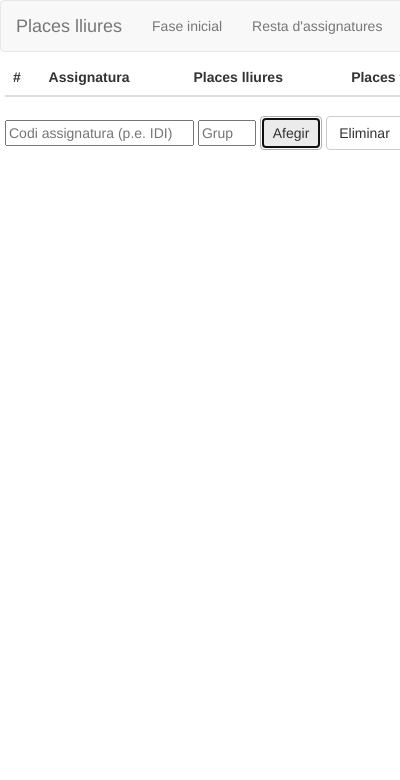
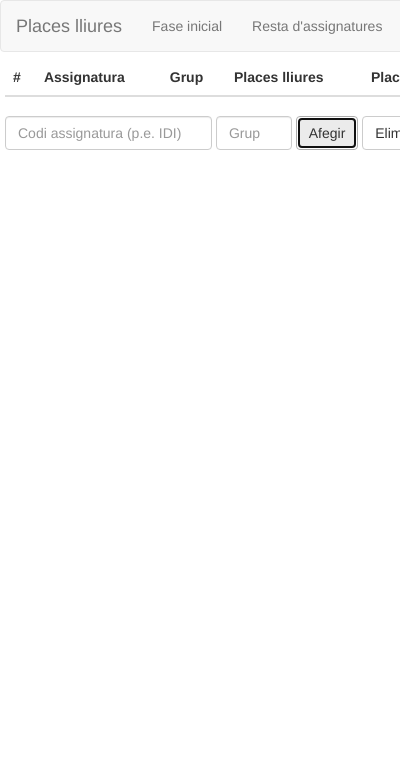
Before and after one commit to rgascons/MatriculaFIB, a browser extension: page popup.html in a window 400 px wide. Both pictures are taken after a click on the button "Afegir". Shown: the top 780 px of the page. Drawn offline with nearby package versions, Linux system fonts and the light colour scheme.

Commit message:
Grup input field and some other tweaks

```diff
--- a/js/popup.js
+++ b/js/popup.js
@@ -8,34 +8,57 @@ $(document).ready(function(){
      	return false;
    	});
    	var i=0;
+
    	var addNewRow = (function() {
    		var inputVal = $("#inputAssig").val().toUpperCase();
-   		if (inputVal.length > 0) {
+   		var grupVal = $("#inputGrup").val();
+   		if (inputVal.length <= 0) {
+   			toastr.options = {
+   				"newestOnTop": true,
+   				"positionClass": "toast-bottom-center"
+   			}
+      		toastr.error("El camp d'entrada està buit");
+      		return false;
+   		} else if (grupVal < 20 || grupVal > 99) {
+   			toastr.options = {
+   				"newestOnTop": true,
+   				"positionClass": "toast-bottom-center"
+   			}
+      		toastr.error("Grup conté un valor incorrecte");
+      		return false;
+   		} else {
    			var placesLliures = 3;
    			var placesTotals = 40;
    			$('#assig'+i).html("<td>"+ (i+1) +
-      		"<td>"+inputVal+"</td><td>"+placesLliures+"</td><td>"+placesTotals+"</td>");
+      		"<td>"+inputVal+"</td><td>"+grupVal+"</td><td>"+placesLliures+"</td><td>"+placesTotals+"</td>");
     		//Avoiding duplicate IDs
     		if (!document.getElementById('assig' + (i+1)))
       			$('#subjectsTable').append('<tr id="assig'+(i+1)+'"></tr>');
 
       		i++;
-   		} else {
-   			toastr.options = {
-   				"newestOnTop": true,
-   				"positionClass": "toast-bottom-center"
-   			}
-      		toastr.error("El camp d'entrada està buit");
-
-      	}
+   		}
+   		return true;
    	});
    	//Add new row to the table
-   	$("#addBtn").click(addNewRow);
-  	$("#assigForm").submit(function() {
-  		addNewRow();
-  		$("#inputAssig").val("");
+   	$("#addBtn").click(function() {
+   		if (addNewRow()) {
+   			$("#inputAssig").val("");
+   			$("#inputGrup").val("");
+   		}
   		return false;
-  	});
+   	});
+  	$("#assigForm").each(function() {
+        $(this).find('input').keypress(function(e) {
+            if(e.which == 10 || e.which == 13) {
+                if (addNewRow()) {
+   					$("#inputAssig").val("");
+   					$("#inputGrup").val("");
+   				}
+  				return false;
+            }
+        });
+        $(this).find('input[type=submit]').hide();
+    });
   	//Delete last row
   	$("#delBtn").click(function(){
     	if(i>0){
--- a/popup.html
+++ b/popup.html
@@ -47,6 +47,7 @@
 					<tr>
 						<th>#</th>
 						<th>Assignatura</th>
+						<th>Grup</th>
 						<th>Places lliures</th>
 						<th>Places totals</th>
 					</tr>
@@ -57,10 +58,13 @@
 			</table>
 			<form id="assigForm" class="form-inline">
 				<div class ="form-group">
-					<input id="inputAssig" type="text" name="fname"
+					<input id="inputAssig" class="form-control" type="text" name="fname"
 							placeholder="Codi assignatura (p.e. IDI)" selected="selected">
-					<input id="inputGrup" type="number" min="20" max="99" name="sname"
-					placeholder="Grup" selected="selected">
+
+				</div>
+				<div class="col-xs-2 form-group">
+					<input id="inputGrup" class="form-control" type="number" min="20" max="99" name="sname"
+					placeholder="Grup" size="4">
 				</div>
     			<input id="addBtn" type="button" class="btn btn-default" value="Afegir"/>
     			<input id="delBtn" type="button" class="btn btn-default" value="Eliminar"/>
```
